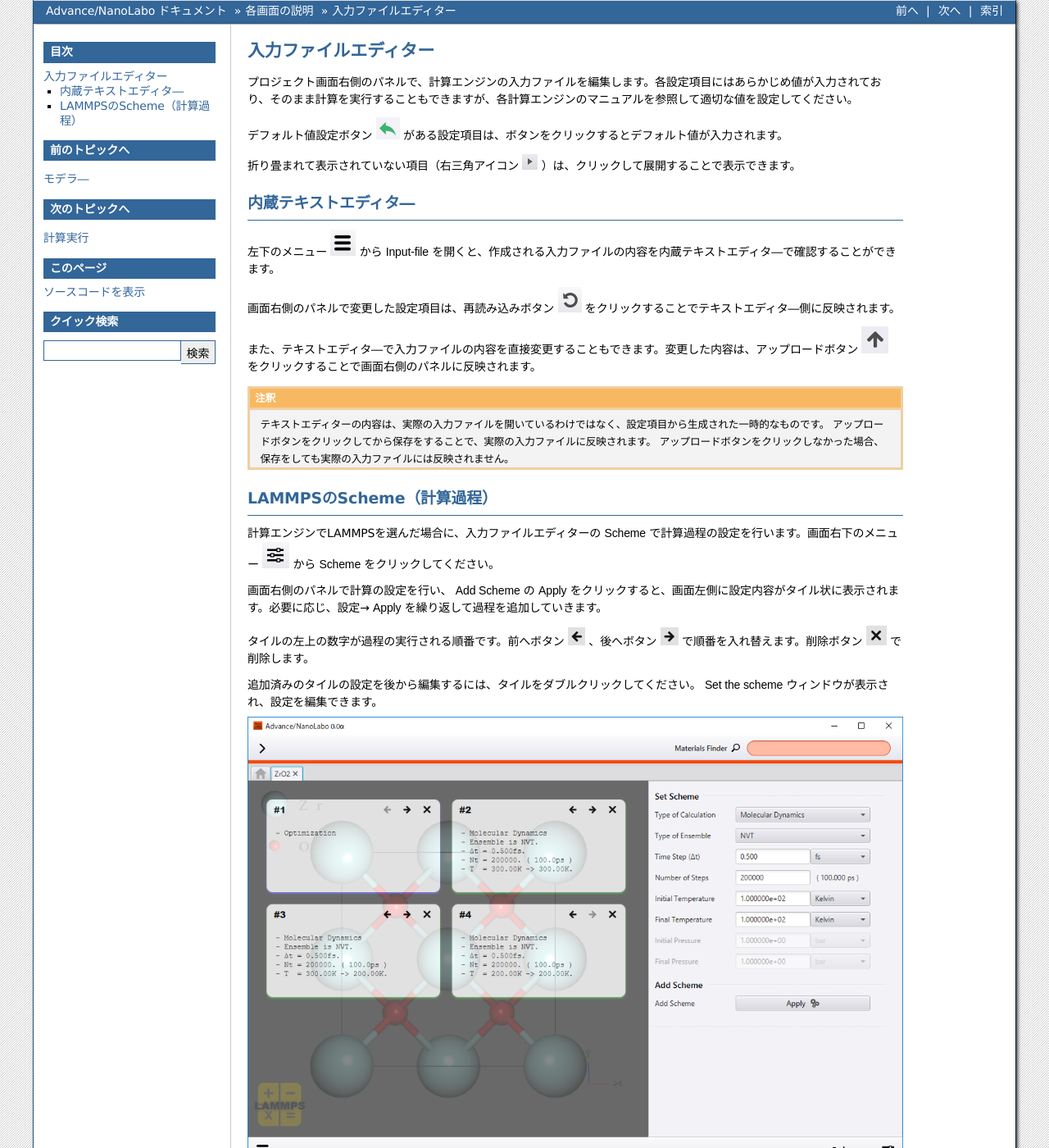
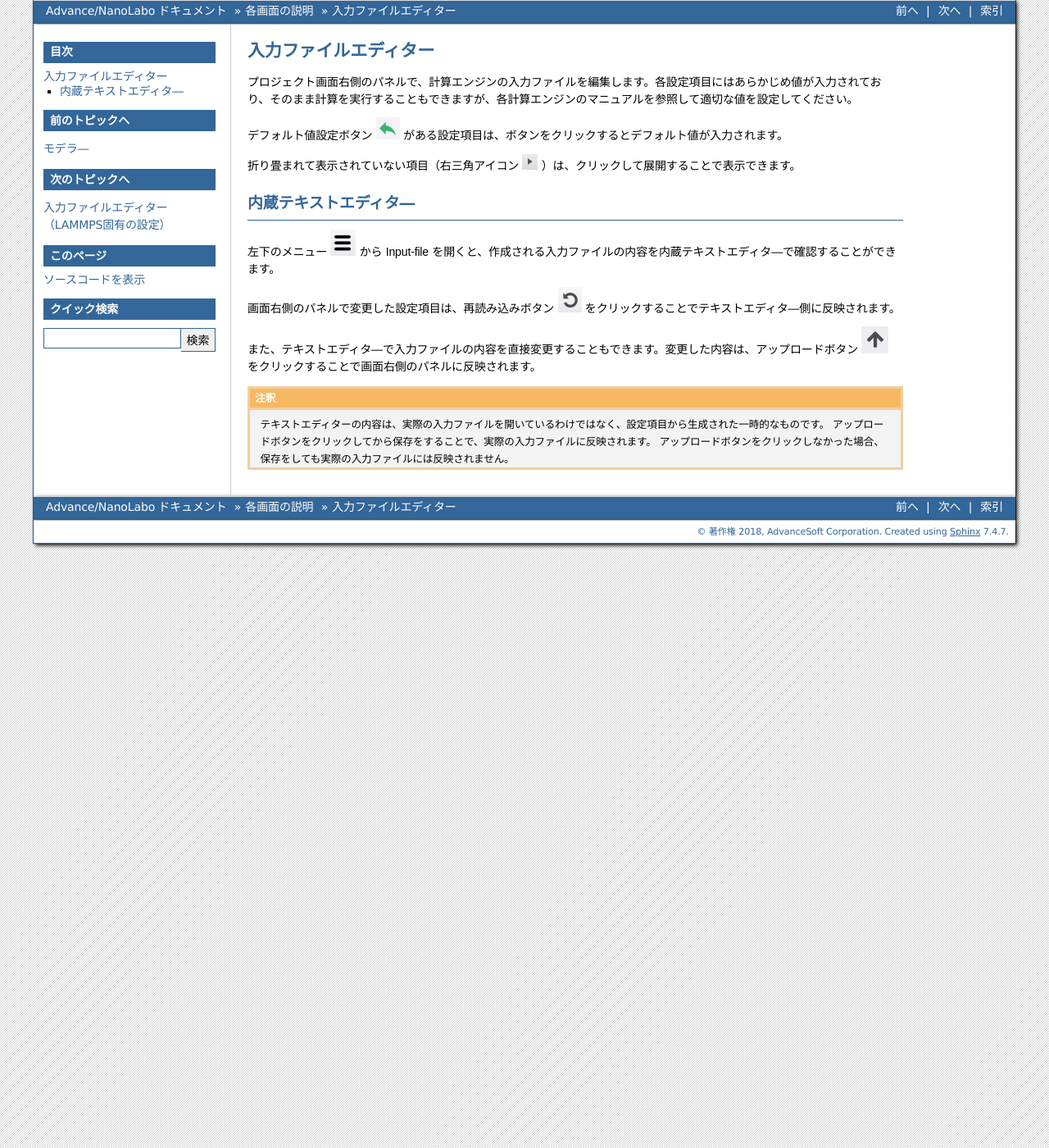
Before and after one commit to advancesoftcorp/nanolabo-doc, a Sphinx documentation site: the page built from docs/source/usage/inputeditor.rst, in a window 1280 px wide and 1400 px high. Shown: the whole window at 82% size. Built offline with Sphinx 7.4.7, drawn with Linux system fonts in a browser that asks for light colours; formulas are drawn with MathJax 3.

Commit message:
split inputeditor

```diff
--- a/docs/source/usage.rst
+++ b/docs/source/usage.rst
@@ -12,5 +12,6 @@
    原子構造ビューワー<usage/atomsviewer>
    モデラ―<usage/modeler>
    入力ファイルエディタ<usage/inputeditor>
+   入力ファイルエディタ（LAMMPS固有の設定）<usage/inputeditorlammps>
    計算実行<usage/calculation>
    結果表示<usage/result>
--- a/docs/source/usage/inputeditor.rst
+++ b/docs/source/usage/inputeditor.rst
@@ -32,24 +32,3 @@
    テキストエディターの内容は、実際の入力ファイルを開いているわけではなく、設定項目から生成された一時的なものです。
    アップロードボタンをクリックしてから保存をすることで、実際の入力ファイルに反映されます。
    アップロードボタンをクリックしなかった場合、保存をしても実際の入力ファイルには反映されません。
-
-.. _scheme:
-
-LAMMPSのScheme（計算過程）
-==============================
-
-計算エンジンでLAMMPSを選んだ場合に、入力ファイルエディターの :guilabel:`Scheme` で計算過程の設定を行います。画面右下のメニュー |editormenuicon| から :guilabel:`Scheme` をクリックしてください。
-
-.. |editormenuicon| image:: /img/editormenuicon.png
-
-画面右側のパネルで計算の設定を行い、 :guilabel:`Add Scheme` の :guilabel:`Apply` をクリックすると、画面左側に設定内容がタイル状に表示されます。必要に応じ、設定→ :guilabel:`Apply` を繰り返して過程を追加していきます。
-
-タイルの左上の数字が過程の実行される順番です。前へボタン |lpback| 、後へボタン |lpfwd| で順番を入れ替えます。削除ボタン |lpdel| で削除します。
-
-.. |lpback| image:: /img/lpback.png
-.. |lpfwd| image:: /img/lpfwd.png
-.. |lpdel| image:: /img/lpdel.png
-
-追加済みのタイルの設定を後から編集するには、タイルをダブルクリックしてください。 :guilabel:`Set the scheme` ウィンドウが表示され、設定を編集できます。
-
-.. image:: /img/scheme.png
```
Also changed, not shown: docs/source/usage/inputeditorlammps.rst (added, +26 -0 lines).
